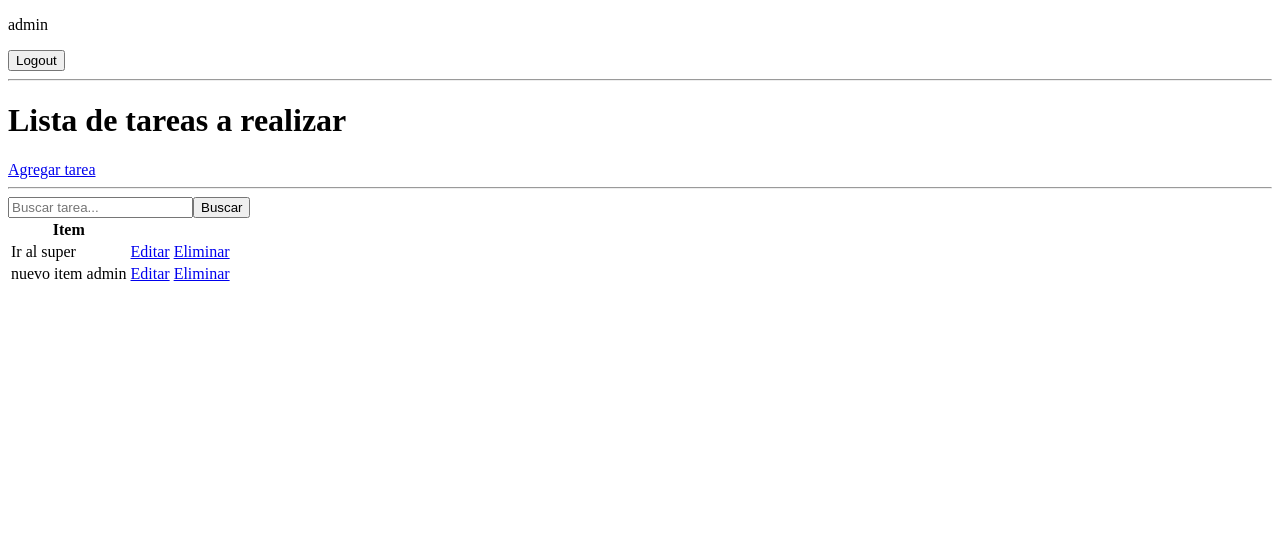
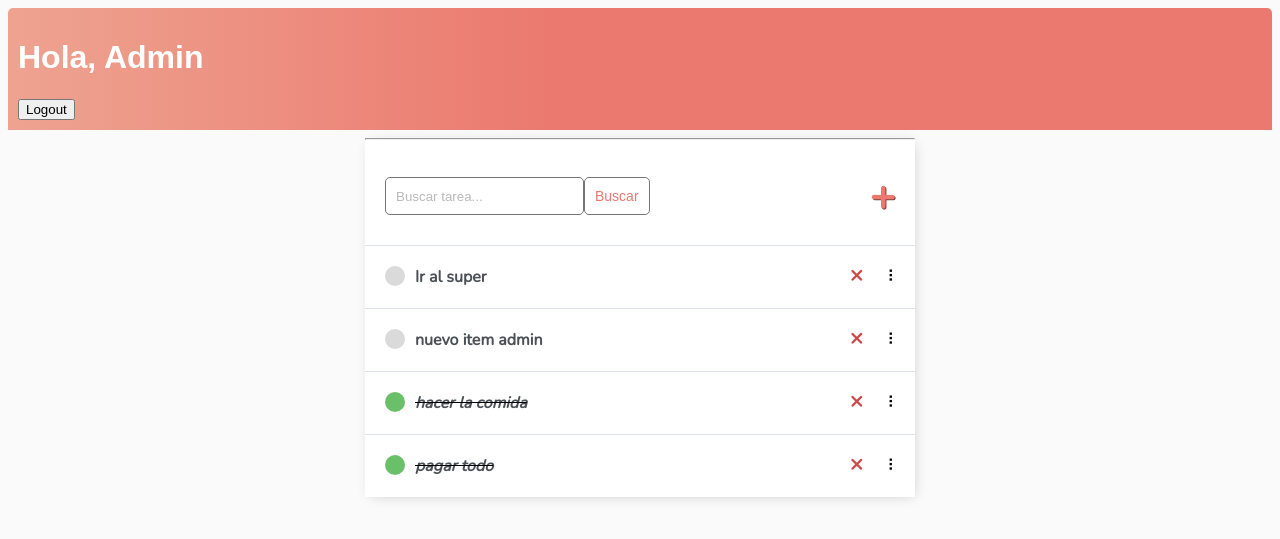
Before and after one commit to aeffekt/Django_projects, a Django app: page / in a window 1280 px wide. Shown: the top 539 px of the page. Run offline with Django 4.2, Linux system fonts and the light colour scheme; a user stored in the database is signed in; data comes from the database, SQL or seed files in the repository; both versions use the stored data as it was after the commit.

Commit message:
stylings to-do-list

```diff
--- a/to_do_list/todo/models.py
+++ b/to_do_list/todo/models.py
@@ -10,9 +10,6 @@ class Item(models.Model):
     date_done = models.DateTimeField(auto_now=True)
     done_status = models.BooleanField(default=False)
 
-    def make_done(self):
-        self.done_status=True
-
     def __str__(self):
         return self.title
 
--- /dev/null
+++ b/to_do_list/todo/static/todo/style.css
@@ -0,0 +1,179 @@
+body {
+    background-color: #FAFAFA;
+    font-family: 'Nunito', sans-serif;
+}
+
+h1,
+h2,
+h3,
+h4,
+h5,
+h6
+    {
+    font-family: 'Raleway', sans-serif;
+}
+
+a,
+p {
+    color: #4b5156
+}
+
+a {
+    font-weight: 600;
+}
+
+.container {
+    max-width: 550px;
+    margin: auto;
+    background-color: #fff;
+    -webkit-box-shadow: 2px 2px 13px -4px rgba(0, 0, 0, 0.21);
+    box-shadow: 2px 2px 13px -4px rgba(0, 0, 0, 0.21);
+}
+
+input {
+    outline: none;
+    border: none;
+}
+
+.header-bar {
+    display: flex;
+    justify-content: space-between;
+    color: #fff;
+    padding: 10px;
+    border-radius: 5px 5px 0 0;
+    background: linear-gradient(90deg, #EEA390 0%, #EB796F 43%, #EB796F 100%);
+}
+
+.header-bar a {
+    color: rgb(247, 247, 247);
+    text-decoration: none;
+}
+
+.item-wrapper {
+    display: flex;
+    align-items: center;
+    justify-content: space-between;
+    background-color: #fff;
+    border-top: 1px solid #dfe4ea;
+    overflow: hidden;
+}
+
+.item-title {
+    display: flex;
+    padding: 20px;
+}
+
+.item-title a {
+    text-decoration: none;
+    color: #4b5156;
+    margin-left: 10px;
+}
+
+.item-complete-icon {
+    height: 20px;
+    width: 20px;
+    background-color: rgb(105, 192, 105);
+    border-radius: 50%;
+}
+
+.item-incomplete-icon {
+    height: 20px;
+    width: 20px;
+    background-color: rgb(218, 218, 218);
+    border-radius: 50%;
+}
+
+.delete-link {
+    text-decoration: none;
+    font-weight: 900;
+    color: #cf4949;
+    font-size: 22px;
+    line-height: 0;
+    padding: 20px 0px;
+}
+
+/*Handle Classes*/
+
+.handle {
+    display: inline-block;
+    padding: 20px 16px;
+    cursor: grab;
+    user-select: none;
+}
+
+.handle:after,
+.handle:before {
+    display: block;
+    content: "";
+}
+
+.handle:active,
+.handle:active:before,
+.handle:active:after {
+    cursor: grabbing;
+}
+
+.dropArea {
+    background-color: #f1f2f6;
+    color: black;
+    border: #ced6e0 1px solid;
+}
+
+.selecteditem {
+    opacity: 0.6;
+}
+
+
+#add-link {
+    color: #EB796F;
+    text-decoration: none;
+    font-size: 42px;
+    text-shadow: 1px 1px #81413b;
+}
+
+#search-add-wrapper {
+    display: flex;
+    justify-content: space-between;
+    align-items: center;
+    padding: 20px;
+}
+
+@media screen and (max-width:320px) {
+    #search-add-wrapper {
+        padding: 10px;
+    }
+}
+
+input[type=text],
+input[type=password],
+textarea {
+    border: 1px solid #757575;
+    border-radius: 5px;
+    padding: 10px;
+    width: 90%;
+}
+
+label {
+    padding-top: 10px !important;
+    display: block;
+}
+
+::placeholder {
+    font-weight: 300;
+    opacity: 0.5;
+}
+
+.button {
+    border: 1px solid #757575;
+    background-color: #FFF;
+    color: #EB796F;
+    padding: 10px;
+    font-size: 14px;
+    border-radius: 5px;
+    cursor: pointer;
+    text-decoration: none;
+}
+
+.card-body {
+    padding: 20px;
+}
--- a/to_do_list/todo/templates/todo/base.html
+++ b/to_do_list/todo/templates/todo/base.html
@@ -1,8 +1,14 @@
+{% load static %}
 <!DOCTYPE html>
 <html lang="en">
 <head>
     <meta charset="UTF-8">
     <meta name="viewport" content="width=device-width, initial-scale=1.0">
+    <link rel="stylesheet" type="text/css" href="{% static 'todo/style.css' %}">
+    <link rel="preconnect" href="https://fonts.gstatic.com">
+    <link href="https://fonts.googleapis.com/css2?family=Nunito:wght@200&display=swap" rel="stylesheet">
+
+
     {% if title %}
         <title>{{ title }}</title>
     {% else %}
@@ -10,7 +16,19 @@
     {% endif %}
 </head>
 <body>
-    {% block content %}
-    {% endblock %}
+    <div class="header-bar">
+        {% if request.user.is_authenticated %}
+            <div>
+                <h1>Hola, {{ request.user|title }}</h1>
+                <form action="{% url 'logout' %}" method="post">
+                    {% csrf_token %}
+                    <button type="submit">Logout</button>
+                </form>
+            </div>
+        {% endif %}
+    </div>
+    <div class="container">
+        {% block content %}{% endblock %}
+    </div>
 </body>
 </html>
--- a/to_do_list/todo/templates/todo/item_confirm_delete.html
+++ b/to_do_list/todo/templates/todo/item_confirm_delete.html
@@ -1,7 +1,8 @@
 {% extends "todo/base.html" %}
 {% block content %}
+<hr>
     <div class="content-section">
-        <a href="{% url 'item-list' %}">Volver atrás</a>
+        <a href="{% url 'item-list' %}">&#8592; Atrás</a>
         <form method="POST">
             {% csrf_token %}    <!--cross site request forgery token -->
             <fieldset class="form-group">
--- a/to_do_list/todo/templates/todo/item_detail.html
+++ /dev/null
@@ -1,5 +0,0 @@
-{% extends 'todo/base.html' %}
-{% block content %}
-    <h1>Detalles de la tarea {{item.id}}</h1>
-    {{item}}
-{% endblock %}
--- a/to_do_list/todo/templates/todo/item_list.html
+++ b/to_do_list/todo/templates/todo/item_list.html
@@ -1,44 +1,39 @@
 {% extends 'todo/base.html' %}
 {% block content %}
-    {% if request.user.is_authenticated %}
-        <p>{{ request.user}}</p>
-        <form action="{% url 'logout' %}" method="post">
-            {% csrf_token %}
-            <button type="submit">Logout</button>
-        </form>
-
-    {% else %}
-        <a class="btn btn-outline-info" href="{% url 'login' %}">Login</a>
-    {% endif %}
-    <hr>
-    <h1>Lista de tareas a realizar</h1>
-    <a class="btn btn-outline-info" href="{% url 'item-create' %}">Agregar tarea</a>
     <hr>
     <div id="search-add-wrapper">
         <form method="GET" style="display: flex;">
             <input type='text' name='search-area' placeholder="Buscar tarea..." value="{{search_input}}">
             <input class="button" type="submit" value='Buscar'>
         </form>
-        {% if tasks|length > 0 %}
-        <a id="add-link" href="{% url 'task-create' %}">&#x2b;</a>
+        {% if items|length > 0 %}
+            <a id="add-link" href="{% url 'item-create' %}" title="Crear tarea nueva">&#x2b;</a>
         {% endif %}
     </div>
 
-    {% if items|length > 0 %}
-        <table>
-            <tr>
-                <th>Item</th>
-                <th></th>
-            </tr>
+    <div id="itemlist" class="item-items-wrapper">
         {% for item in items %}
-                <tr>
-                    <td>{{item.title}}</td>
-                    <td><a href="{% url 'item-update' item.id %}">Editar</a></td>
-                    <td><a href="{% url 'item-delete' item.id %}">Eliminar</a></td>
-                </tr>
+            <div class="item-wrapper" data-position="{{item.pk}}">
+                <div class="item-title">
+                    {% if item.done_status %}
+                        <div class="item-complete-icon"></div>
+                        <i><s><a href="{% url 'item-update' item.id %}">{{item}}</a></s></i>
+                    {% else %}
+                        <div class="item-incomplete-icon"></div>
+                        <a href="{% url 'item-update' item.id %}">{{item}}</a>
+                    {% endif %}
+                </div>
+                <div class="item-controls">
+                    <a class="delete-link" href="{% url 'item-delete' item.id %}">&#215;</a>
+                    <span class="handle">&nbsp;&#10247;</span>
+                </div>
+            </div>
+        {% empty %}
+            <div style="text-align: center; padding-bottom: 10px; line-height: 1em;">
+                <h3>No hay nuevos items.</h3>
+                <h3>Crear <a style="text-decoration: none; color: #e53935;" href="{% url 'item-create' %}">nuevo Item</a> ! </h3>
+            </div>
         {% endfor %}
-        </table>
-    {% else %}
-        <h3>No hay elementos en la lista.</h3>
-    {% endif %}
+    </div>
+
 {% endblock %}
--- a/to_do_list/todo/urls.py
+++ b/to_do_list/todo/urls.py
@@ -1,6 +1,6 @@
 from django.urls import path
-from .views import (ItemCreateView, ItemDeleteView, ItemDetailView,
-                    ItemListView, ItemUpdateView, CustomLoginView, RegisterView)
+from .views import (ItemCreateView, ItemDeleteView, ItemListView,
+                    ItemUpdateView, CustomLoginView, RegisterView)
 from django.contrib.auth.views import LogoutView
 
 urlpatterns = [
@@ -9,7 +9,7 @@ urlpatterns = [
     path("register/", RegisterView.as_view(), name="register"),
     path("", ItemListView.as_view(), name="item-list"),
     path("item-create/", ItemCreateView.as_view(), name="item-create"),
-    path("item/<int:pk>/", ItemDetailView.as_view(), name="item-detail"),
+
     path("item/<int:pk>/delete", ItemDeleteView.as_view(), name="item-delete"),
     path("item/<int:pk>/update", ItemUpdateView.as_view(), name="item-update"),
 ]
--- a/to_do_list/todo/views.py
+++ b/to_do_list/todo/views.py
@@ -40,7 +40,6 @@ class ItemListView(LoginRequiredMixin, ListView):
     def get_context_data(self, **kwargs):
         context = super().get_context_data(**kwargs)
         context['items'] = context['items'].filter(user=self.request.user)
-        context['items'] = context['items'].filter(done_status=False)
         search_input = self.request.GET.get('search-area') or ''
         if search_input:
             context['items'] = context['items'].filter(title__contains=search_input)
@@ -60,7 +59,7 @@ class ItemCreateView(LoginRequiredMixin, CreateView):
 
 class ItemUpdateView(LoginRequiredMixin, UpdateView):
     model = Item
-    fields = '__all__'
+    fields = {'title', 'description', 'done_status'}
     success_url = reverse_lazy('item-list')
 
 
```
Also changed, not shown: to_do_list/todo/templates/todo/item_form.html (+7 -4 lines), to_do_list/todo/templates/todo/item_update.html (deleted, +0 -18 lines), to_do_list/todo/templates/todo/register.html (+5 -2 lines), to_do_list/db.sqlite3.
